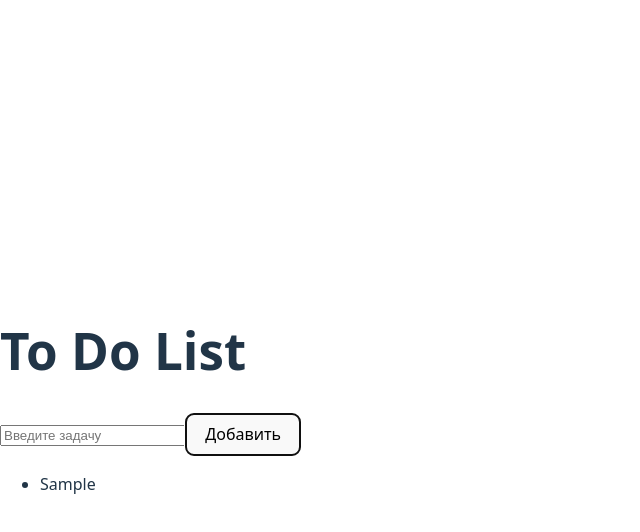
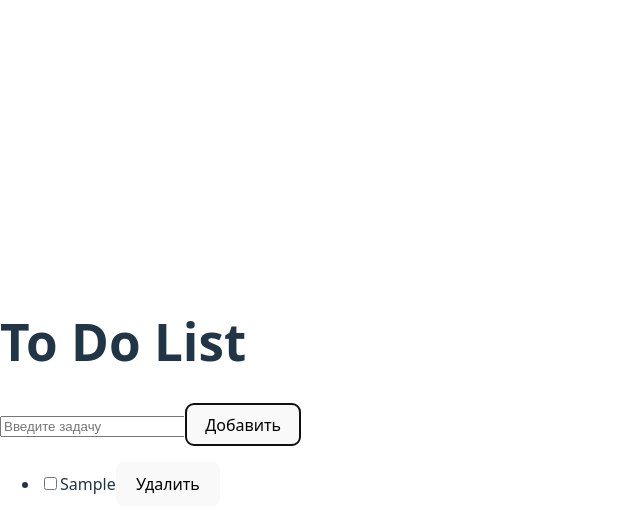
Before and after one commit to glovas96/to-do-list, a React (Vite) app: page / in a window 1280 px wide. Both pictures are taken after typing "Sample" into the empty fields and a click on the button "Добавить". Shown: the top 532 px of the page, without its empty margins (0-640 px from the left). Built offline with nearby package versions, Linux system fonts and the light colour scheme.

Commit message:
Add task completion toggle and delete feature

```diff
--- a/src/App.jsx
+++ b/src/App.jsx
@@ -12,6 +12,20 @@ function App() {
     setInput(""); // clear input
   };
 
+  // toggle status
+  const toggleTask = (id) => {
+    setTasks(
+      tasks.map((task) =>
+        task.id === id ? { ...task, completed: !task.completed } : task
+      )
+    );
+  };
+
+  // delete task
+  const deleteTask = (id) => {
+    setTasks(tasks.filter((task) => task.id !== id));
+  };
+
   return (
     <div>
       <h1>To Do List</h1>
@@ -24,7 +38,17 @@ function App() {
 
       <ul>
         {tasks.map((task) => (
-          <li key={task.id}>{task.text}</li>
+          <li key={task.id}>
+            <input
+              type="checkbox"
+              checked={task.completed}
+              onChange={() => toggleTask(task.id)}
+            />
+            <span style={{ textDecoration: task.completed ? "line-through" : "none" }}>
+              {task.text}
+            </span>
+            <button onClick={() => deleteTask(task.id)}>Удалить</button>
+          </li>
         ))}
       </ul>
     </div>
```
